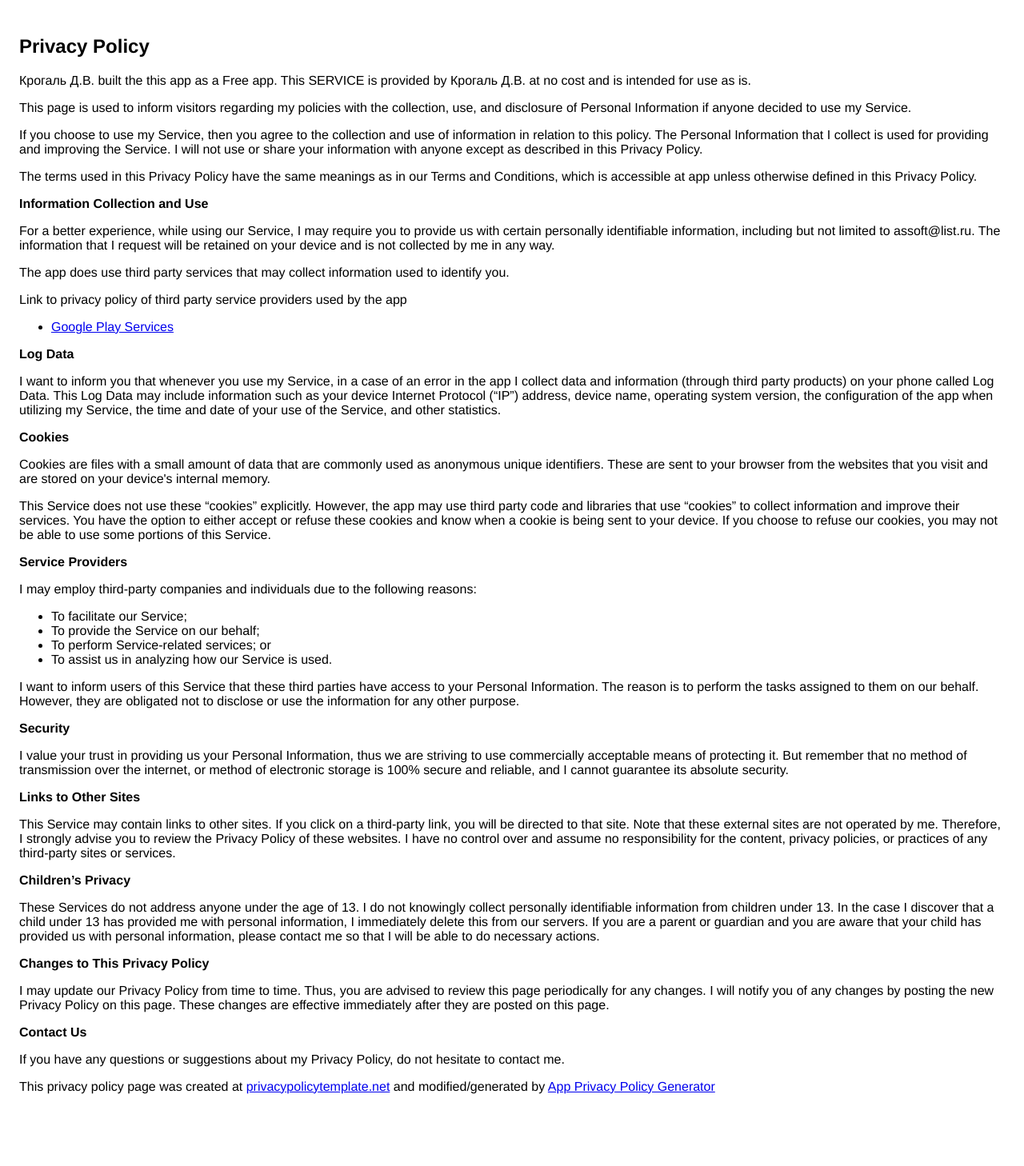
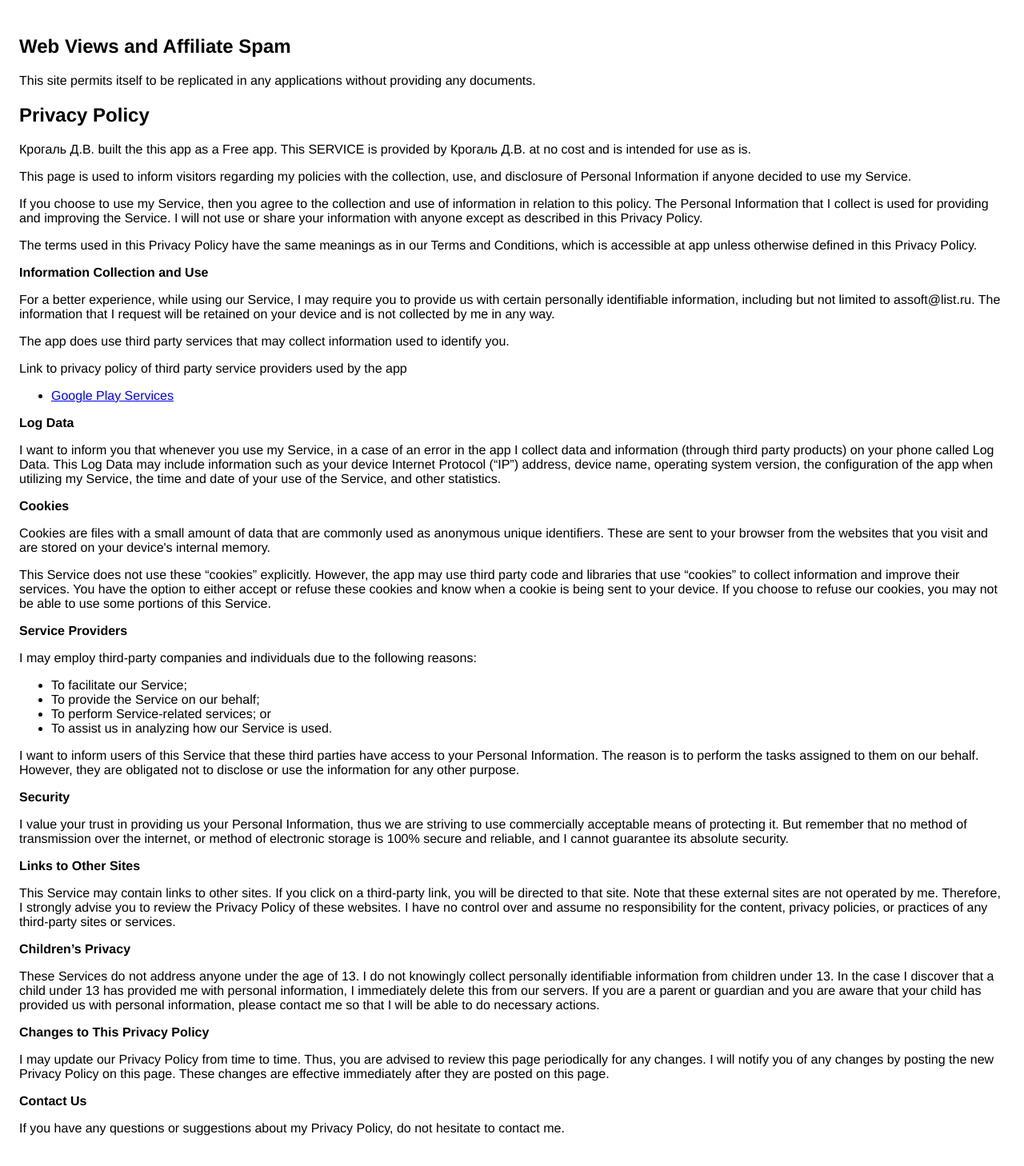
Before and after one commit to assoft89/Privacy-Policy, a plain HTML site: page index.html in a window 1280 px wide. Shown: the whole page at 80% size. Before the commit the page ends 1408 px from the top, so only its background shows below. Drawn offline with Linux system fonts and the light colour scheme.

Commit message:
Update index.html

```diff
--- a/index.html
+++ b/index.html
@@ -7,8 +7,13 @@
       <style> body { font-family: 'Helvetica Neue', Helvetica, Arial, sans-serif; padding:1em; } </style>
     </head>
     <body>
+        <h2>
+        Web Views and Affiliate Spam
+        </h2>
+        <p>This site permits itself to be replicated in any applications without providing any documents.</p>
     <h2>Privacy Policy</h2> <p> Крогаль Д.В. built the this app as a Free app. This SERVICE is provided by
                     Крогаль Д.В. at no cost and is intended for use as is.
+
                   </p> <p>This page is used to inform visitors regarding my policies with the collection, use, and disclosure
                     of Personal Information if anyone decided to use my Service.
                   </p> <p>If you choose to use my Service, then you agree to the collection and use of information in
@@ -54,8 +59,6 @@
                     this page.
                   </p> <p><strong>Contact Us</strong></p> <p>If you have any questions or suggestions about my Privacy Policy, do not hesitate to contact
                     me.
-                  </p> <p>This privacy policy page was created at <a href="https://privacypolicytemplate.net" target="_blank">privacypolicytemplate.net</a>
-                    and modified/generated by <a href="https://app-privacy-policy-generator.firebaseapp.com/" target="_blank">App
-                      Privacy Policy Generator</a></p>
+
     </body>
     </html>
```
